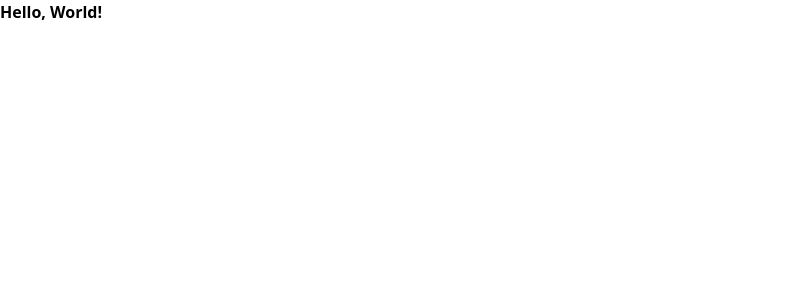
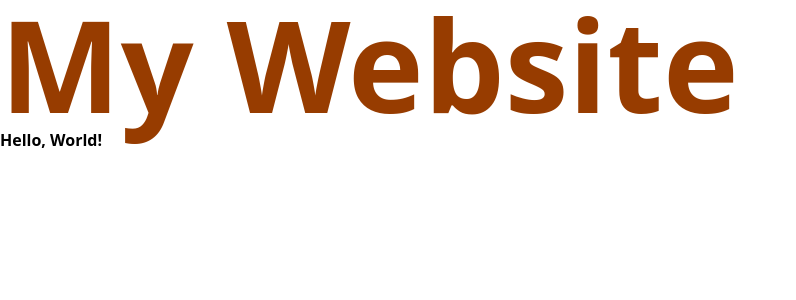
Before and after one commit to nvdekay/gloweecosmetic2025-landing, a React (Vite) app: page / in a window 1280 px wide. Shown: the top 300 px of the page, without its empty margins (0-796 px from the left). Built offline with nearby package versions, Linux system fonts and the light colour scheme.

Commit message:
feat: config git

```diff
--- a/src/App.jsx
+++ b/src/App.jsx
@@ -1,12 +1,13 @@
-import React from 'react'
+import React from "react";
+import Navbar from "./components/Navbar";
 
 function App() {
-
   return (
     <>
-      <h1 className='font-bold'>Hello, World!</h1>
+      <Navbar />
+      <h1 className="font-bold">Hello, World!</h1>
     </>
-  )
+  );
 }
 
-export default App
+export default App;
--- /dev/null
+++ b/src/components/Navbar.jsx
@@ -0,0 +1,11 @@
+import React from "react";
+
+export default function Navbar() {
+  return (
+    <div>
+      <nav className="navbar text-9xl text-amber-800 font-extrabold">
+        <h1>My Website</h1>
+      </nav>
+    </div>
+  );
+}
```
